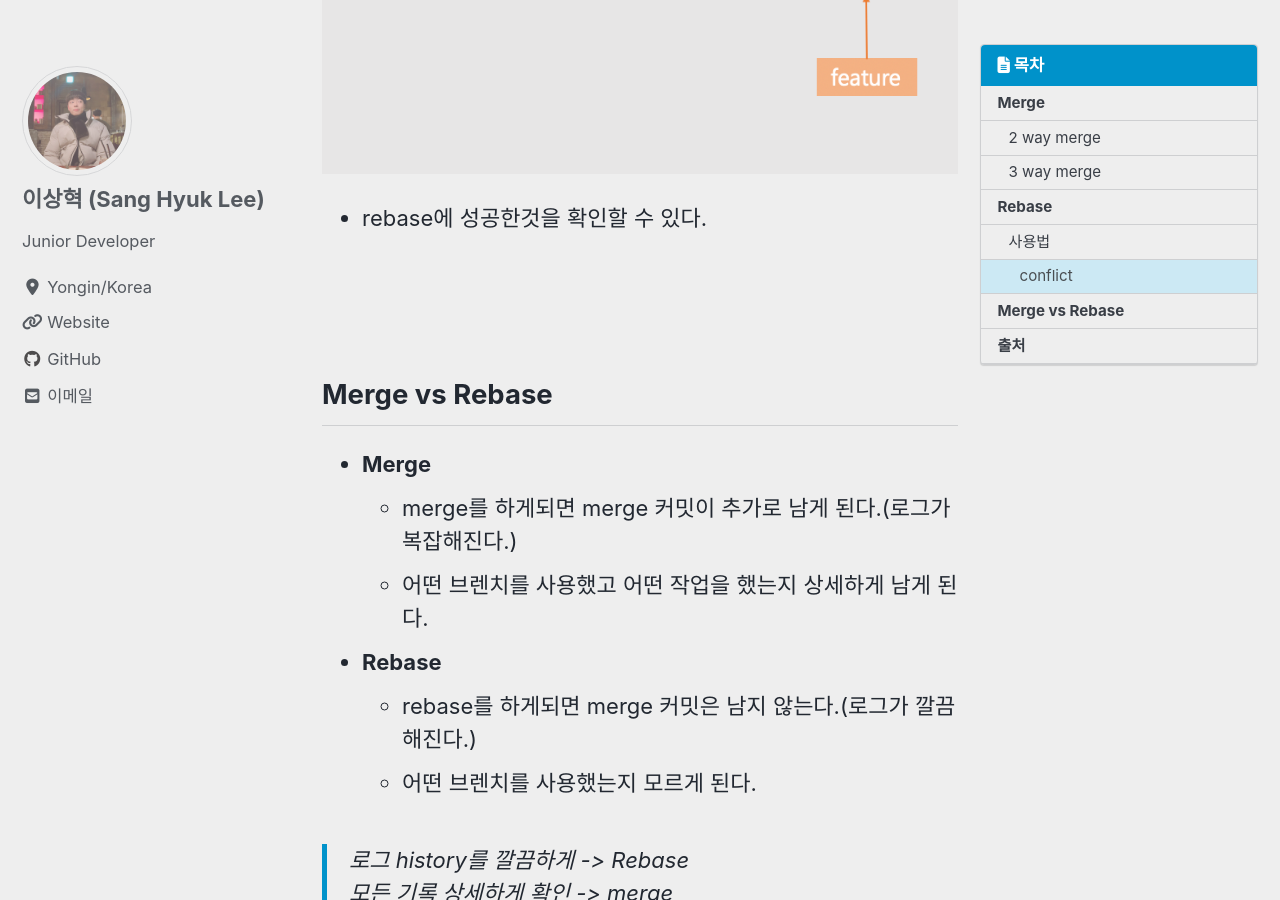
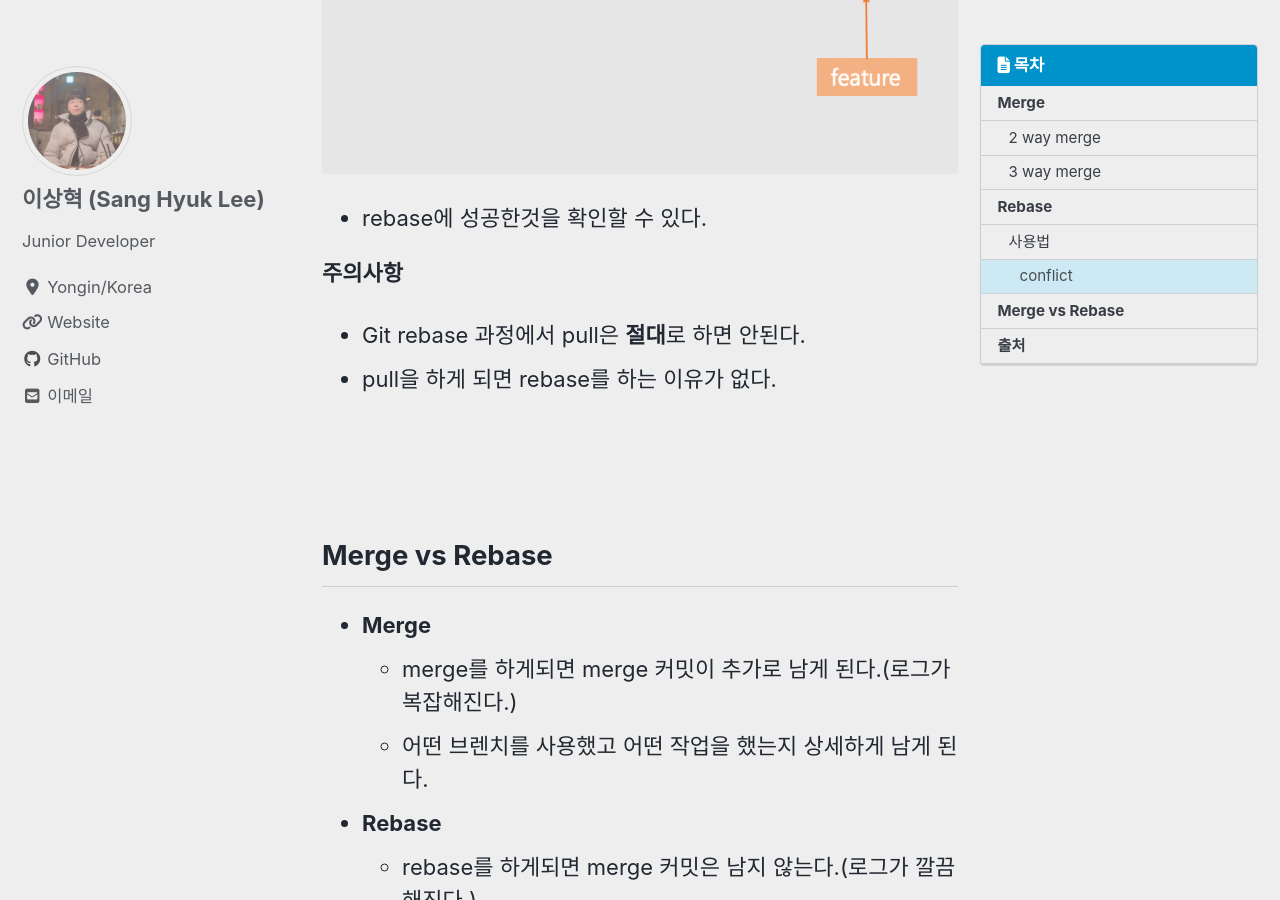
Before and after one commit to ksshlee/ksshlee.github.io, a Jekyll site: the page built from _posts/ProgrammingTips/2020-02-19-gitrebase.md, in a window 1280 px wide and 900 px high, scrolled down 6776 px. Built offline with Jekyll 4.4.1, drawn with Linux system fonts in a browser that asks for light colours; cached includes are drawn as plain includes; nearby versions of some CDN libraries; comment, search, counter and statistics services are not loaded; a style sheet for code colours, icons or effects is not loaded.

Commit message:
fix rebase posting

```diff
--- a/_posts/ProgrammingTips/2020-02-19-gitrebase.md
+++ b/_posts/ProgrammingTips/2020-02-19-gitrebase.md
@@ -146,6 +146,15 @@ git merge feature
 
 - rebase에 성공한것을 확인할 수 있다.
 
+
+
+
+**주의사항**
+
+- Git rebase 과정에서 pull은 **절대**로 하면 안된다.
+- pull을 하게 되면 rebase를 하는 이유가 없다.
+
+
 <br><br>
 
 
```
